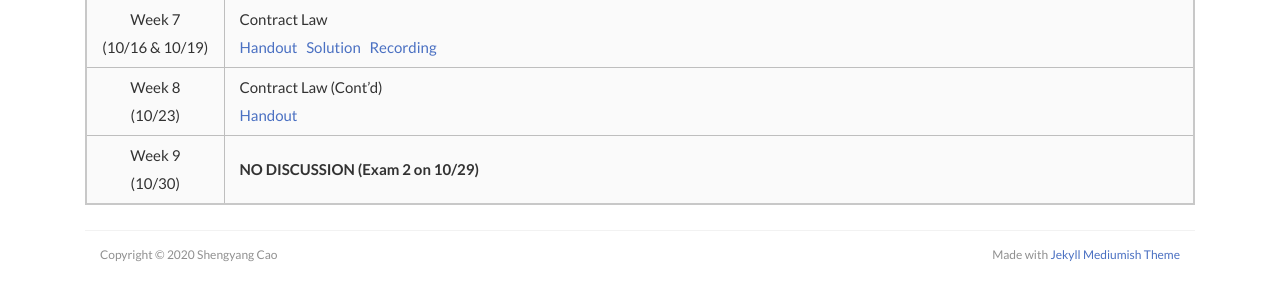
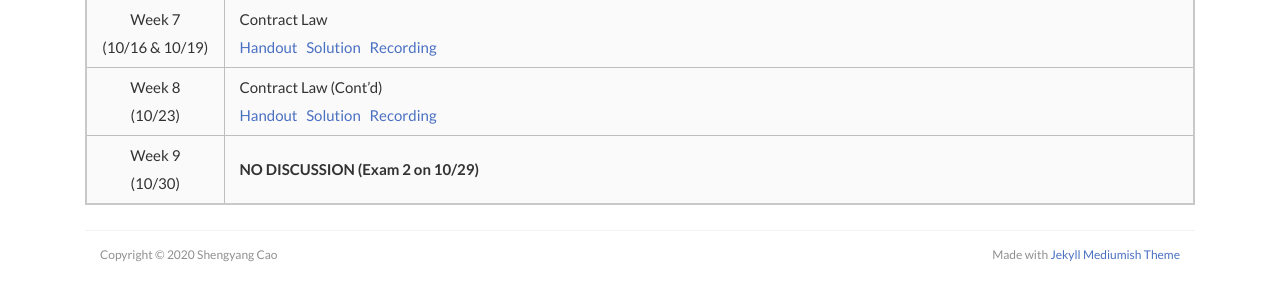
Before and after one commit to scaotravis/scaotravis.github.io, a Jekyll site: the page built from _posts/2020-08-04-teaching-fa-522.md, in a window 1280 px wide and 900 px high, scrolled down 698 px. Shown: the part 596-896 px from the top of the window. Built offline with Jekyll 4.4.1, drawn with Linux system fonts in a browser that asks for light colours; nearby versions of some CDN libraries; comment, search, counter and statistics services are not loaded.

Commit message:
dis 6: upload sol and recording link

```diff
--- a/_posts/2020-08-04-teaching-fa-522.md
+++ b/_posts/2020-08-04-teaching-fa-522.md
@@ -36,5 +36,5 @@
 | Week 5 <br> (10/2 & 10/5) | Property Law (Cont'd) <br> [Handout]({{ site.url }}/downloads/teaching/fa20-522/522_fa20_dis-4_handout.pdf) &nbsp; [Solution]({{ site.url }}/downloads/teaching/fa20-522/522_fa20_dis-4_sol.pdf) &nbsp; [Recording](https://us-lti.bbcollab.com/recording/b547a3cbb8714b8fa7332c2023b35ccf)|
 | Week 6 <br> (10/9 & 10/12) | **NO DISCUSSION (Exam 1 on 10/8)** |
 | Week 7 <br> (10/16 & 10/19) | Contract Law <br> [Handout]({{ site.url }}/downloads/teaching/fa20-522/522_fa20_dis-5_handout.pdf) &nbsp; [Solution]({{ site.url }}/downloads/teaching/fa20-522/522_fa20_dis-5_sol.pdf) &nbsp; [Recording](https://us-lti.bbcollab.com/recording/9f4c2ebea07649ff82342894d4fa79fa)|
-| Week 8 <br> (10/23) | Contract Law (Cont'd) <br> [Handout]({{ site.url }}/downloads/teaching/fa20-522/522_fa20_dis-6_handout.pdf) |
+| Week 8 <br> (10/23) | Contract Law (Cont'd) <br> [Handout]({{ site.url }}/downloads/teaching/fa20-522/522_fa20_dis-6_handout.pdf) &nbsp; [Solution]({{ site.url }}/downloads/teaching/fa20-522/522_fa20_dis-6_sol.pdf) &nbsp; [Recording](https://us-lti.bbcollab.com/recording/ae4954c52fd14aa8a4af9eac8301c3fe) |
 | Week 9 <br> (10/30) | **NO DISCUSSION (Exam 2 on 10/29)** |
```
Also changed, not shown: 6 other files.
